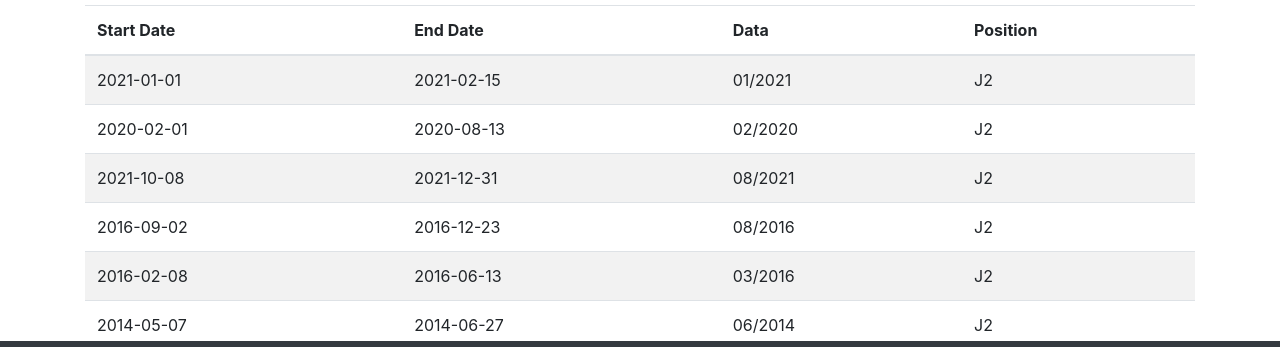
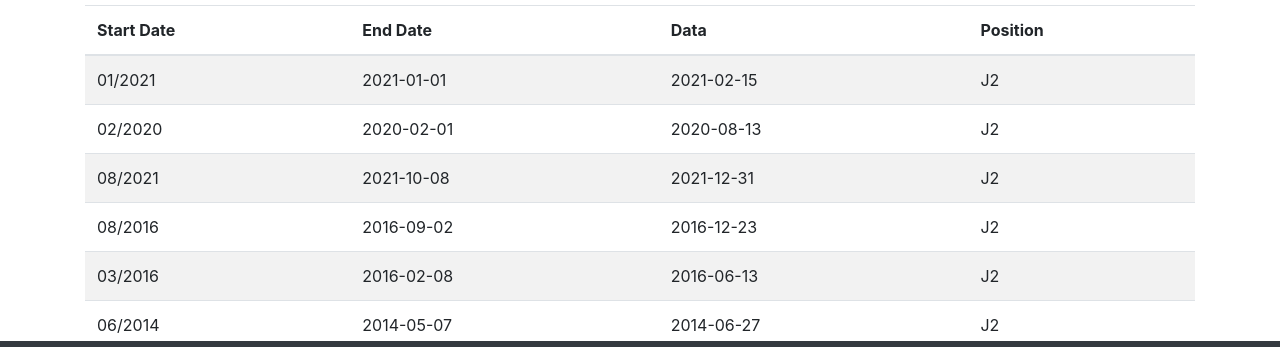
Before and after one commit to Tahsin000/BALAM-GHOR, a plain HTML site: page index.html in a window 1280 px wide. Shown: the part 393-740 px from the top of the page. Drawn offline with nearby package versions, Linux system fonts and the light colour scheme.

Commit message:
Update index.html

```diff
--- a/index.html
+++ b/index.html
@@ -146,9 +146,10 @@
         results.forEach((item) => {
           const row = document.createElement("tr");
           row.innerHTML = `
+
+                    <td>${item.content}</td>
                     <td>${item.startDate}</td>
                     <td>${item.endDate}</td>
-                    <td>${item.content}</td>
                     <td>${item.position}</td>
                 `;
           resultsContainer.appendChild(row);
@@ -165,10 +166,10 @@
           data.map((item) => {
             const row = document.createElement("tr");
             row.innerHTML = `
-                      <td>${item.startDate}</td>
-                      <td>${item.endDate}</td>
-                      <td>${item.content}</td>
-                      <td>${item.position}</td>
+                    <td>${item.content}</td>
+                    <td>${item.startDate}</td>
+                    <td>${item.endDate}</td>
+                    <td>${item.position}</td>
                   `;
             resultsContainer.appendChild(row);
           });
```
